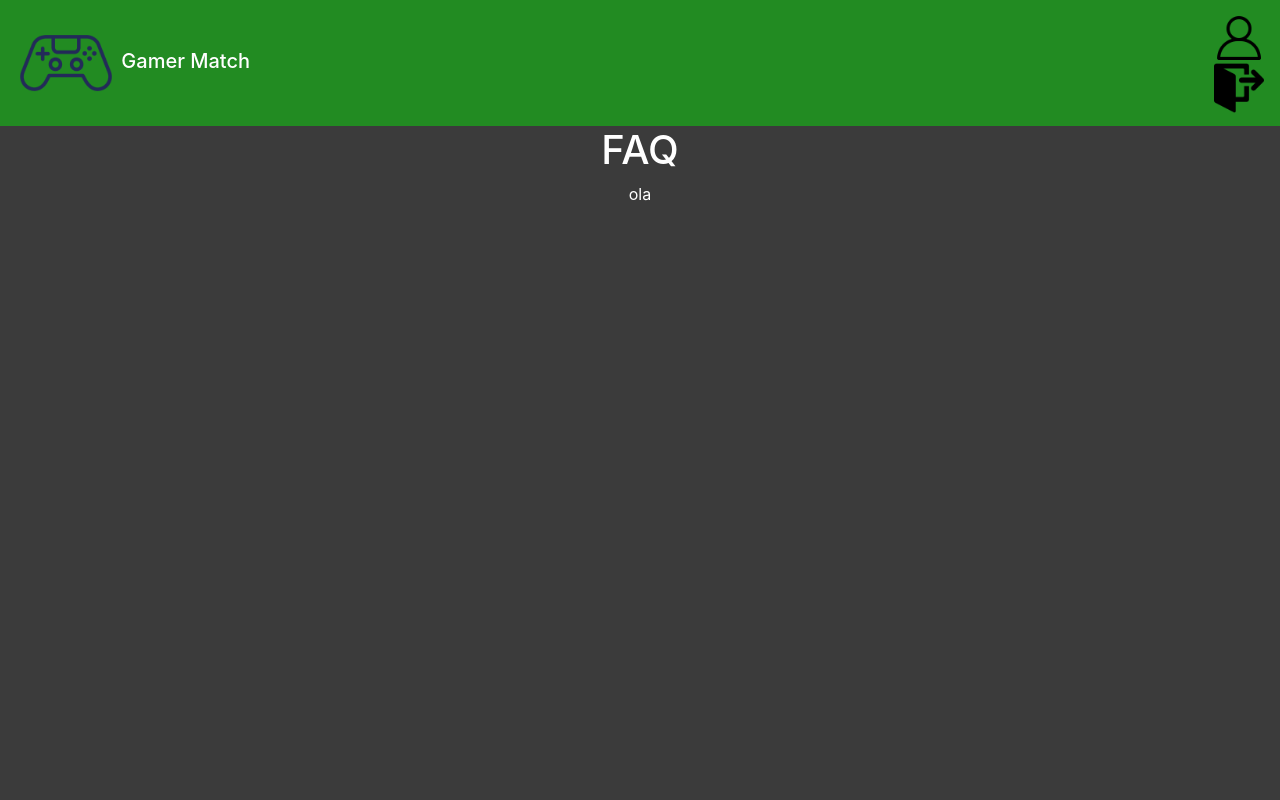
After one commit to DCC-CC4401/2021-1-Grupo-5, a Django app: page /faq/ in a window 1280 px wide. The commit adds this page. Run offline with Django 3.2, Linux system fonts and the light colour scheme; some libraries are stand-ins or nearby versions.

Commit message:
faq pobre xd

```diff
--- a/GamerMatch/GamerMatch/urls.py
+++ b/GamerMatch/GamerMatch/urls.py
@@ -15,7 +15,8 @@ Including another URLconf
 """
 from django.contrib import admin
 from django.urls import path
-from GamerMatch.views import index, sign_in, sign_up, home_profile, user_logout, new_publication, profile_settings
+from GamerMatch.views import index, sign_in, sign_up, home_profile, user_logout, new_publication, profile_settings, \
+    go_faq
 
 urlpatterns = [
     path('admin/', admin.site.urls),
@@ -26,4 +27,5 @@ urlpatterns = [
     path('profile_settings/', profile_settings, name='profile_settings'),
     path('upload/', new_publication, name='upload'),
     path('logout/',user_logout,name='logout'),
+    path('faq/', go_faq),
 ]
--- a/GamerMatch/GamerMatch/views.py
+++ b/GamerMatch/GamerMatch/views.py
@@ -76,3 +76,6 @@ def index(request):
 
 def new_publication(request):
     return render(request, "upload.html")
+
+def go_faq(request):
+    return render(request, "faq.html")
--- /dev/null
+++ b/GamerMatch/static/css/faq.css
@@ -0,0 +1,8 @@
+
+body {
+    color: #ffffff;
+}
+
+.faq_title {
+    text-align: center;
+}
--- a/GamerMatch/templates/base.html
+++ b/GamerMatch/templates/base.html
@@ -27,11 +27,11 @@
 
              <a class="navbar-brand mb-0 h1"> <img src="{% static 'img/joystick.png' %}" width="100" height="100">
                  Gamer Match</a>
-        </nav>
+
 
 
         {% block navbarButton %} {% endblock %}
-        </div>
+        </nav>
 
         {% block content %} {% endblock %}
 
--- /dev/null
+++ b/GamerMatch/templates/faq.html
@@ -0,0 +1,31 @@
+{% extends "base.html" %}
+
+{% load static %}
+
+{% block style %}
+<link rel="stylesheet" type="text/css" href="{% static 'css/faq.css' %}"/>
+{% endblock %}
+
+{% block title %} PROFILE {% endblock %}
+
+{% block navbarButton %}
+    <div>
+        <a href={% url 'profile_settings' %}>
+            <div class="profile_icon"> <img width="50" height=50" src="../static/img/profile_icon.png" alt="profile_icon"> </div>
+        </a>
+        <a href={% url 'logout' %}>
+            <div class="profile_icon"> <img width="50" height="50" src="../static/img/logout_icon.png" alt="logout_icon"></div>
+        </a>
+    </div>
+
+{% endblock %}
+
+{% block content %}
+
+<div class="faq_title">
+<h1>FAQ</h1>
+
+ola
+</div>
+
+{% endblock %}
```
Also changed, not shown: GamerMatch/db.sqlite3, GamerMatch/static/img/user.png (added).
